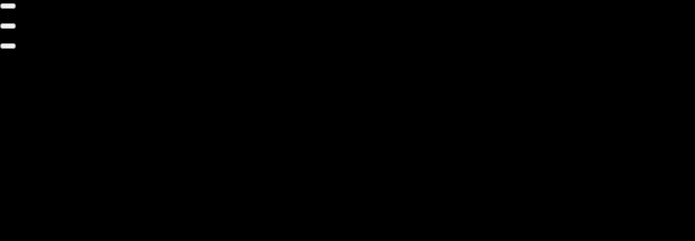
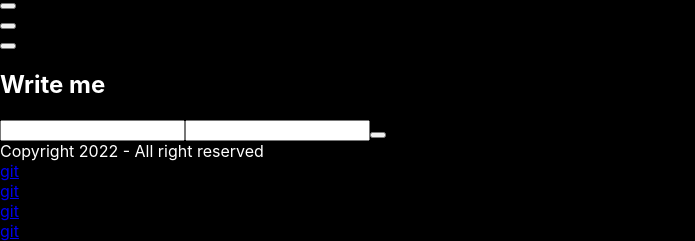
Before and after one commit to andreiryaskov/portfolio, a React (Create React App) app: page / in a window 1280 px wide. Shown: the part 1613-1854 px from the top of the page, without its empty margins (0-695 px from the left). Before the commit the page ends 1663 px from the top, so only its background shows below. Built offline with nearby package versions, Linux system fonts and the light colour scheme.

Commit message:
portfolio_html

```diff
--- a/src/App.js
+++ b/src/App.js
@@ -3,6 +3,8 @@ import Header from '../src/Components/Header/Header';
 import Information from "./Components/Information/Information";
 import Skills from "./Components/Skills/Skills";
 import Work from "./Components/MyWorks/Work";
+import ContactForm from "./Components/ContactForm/ContactForm";
+import Footer from "./Components/Footer/Footer";
 
 function App() {
     return (
@@ -11,6 +13,8 @@ function App() {
             <Information/>
             <Skills/>
             <Work/>
+            <ContactForm/>
+            <Footer/>
         </div>
     );
 }
--- /dev/null
+++ b/src/Components/ContactForm/ContactForm.js
@@ -0,0 +1,18 @@
+import React from 'react';
+import style from './ContactForm.module.scss';
+import '../../App.css';
+
+const ContactForm = () => {
+    return (
+        <div className={style.contactForm}>
+            <h2 className={style.title}>Write me</h2>
+            <div className={style.formWrapper}>
+                <input type="text"/>
+                <input type="textarea"/>
+                <button type="submit"></button>
+            </div>
+        </div>
+    );
+};
+
+export default ContactForm;
--- /dev/null
+++ b/src/Components/Footer/Footer.js
@@ -0,0 +1,20 @@
+import React from 'react';
+import style from './Footer.module.scss';
+import '../../App.css';
+import SocialLinkItem from "../Information/SocialLinkItem/SocialLinkItem";
+
+const Footer = () => {
+    return (
+        <div className={style.contactForm}>
+            <h7>Copyright 2022 - All right reserved</h7>
+            <div className={style.link_wrapper}>
+                <SocialLinkItem/>
+                <SocialLinkItem/>
+                <SocialLinkItem/>
+                <SocialLinkItem/>
+            </div>
+        </div>
+    );
+};
+
+export default Footer;
```
Also changed, not shown: src/Components/ContactForm/ContactForm.module.scss (added), src/Components/Footer/Footer.module.scss (added).
